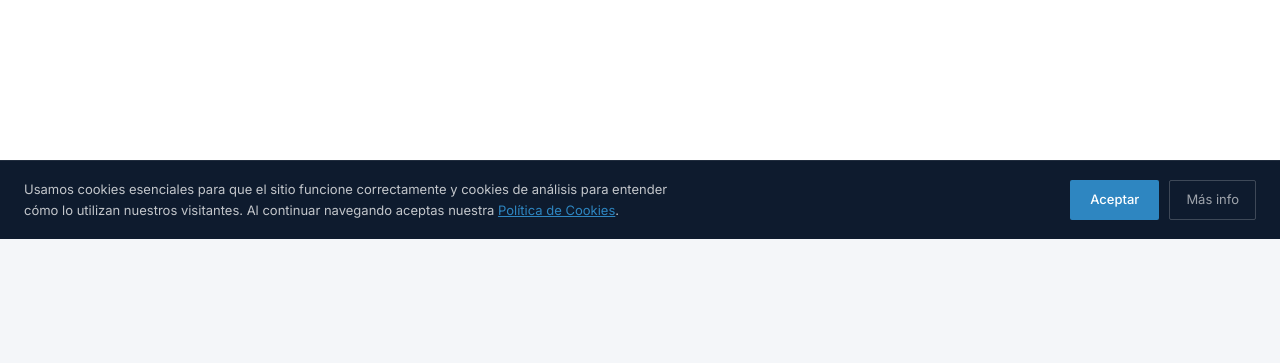
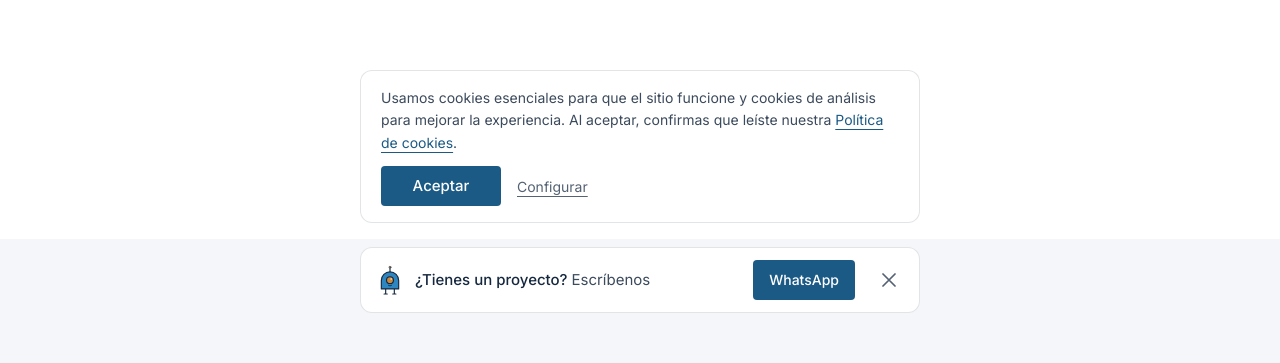
Before and after one commit to johernandezvaz/bitalogics, a Next.js app: page / in a window 1280 px wide. Shown: the part 561-924 px from the top of the page. Built offline with nearby package versions, Linux system fonts and the light colour scheme; no server answers.

Commit message:
Fase 5: barra persistente de WhatsApp con Andy y banner de cookies al mismo estilo flotante

```diff
--- a/src/app/layout.tsx
+++ b/src/app/layout.tsx
@@ -1,7 +1,7 @@
 import type { Metadata, Viewport } from "next";
 import { Inter } from "next/font/google";
 import "./globals.css";
-import CookieBanner from "@/components/CookieBanner";
+import BottomBars from "@/components/BottomBars";
 import {
   SITE_URL,
   SITE_NAME,
@@ -68,7 +68,10 @@ export default function RootLayout({
       lang="es-MX"
       className={`${inter.variable} scroll-smooth`}
     >
-      <body className="bg-white text-body font-sans antialiased selection:bg-blue selection:text-white">
+      <body
+        className="bg-white text-body font-sans antialiased selection:bg-blue selection:text-white"
+        style={{ paddingBottom: "88px" }}
+      >
         <script
           type="application/ld+json"
           dangerouslySetInnerHTML={{
@@ -79,7 +82,7 @@ export default function RootLayout({
           }}
         />
         {children}
-        <CookieBanner />
+        <BottomBars />
       </body>
     </html>
   );
--- a/src/app/page.tsx
+++ b/src/app/page.tsx
@@ -16,10 +16,7 @@ export default function Home() {
     <div className="flex flex-col">
       <Nav />
       <main>
-
         <Hero />
-
-
         {extraSections.map((section) => (
           <ServiceSection key={section.id} data={section} />
         ))}
--- /dev/null
+++ b/src/components/BottomBars.tsx
@@ -0,0 +1,16 @@
+"use client";
+
+import { useState } from "react";
+import CookieBanner from "@/components/CookieBanner";
+import WhatsAppBar from "@/components/WhatsAppBar";
+
+export default function BottomBars() {
+  const [cookieVisible, setCookieVisible] = useState(false);
+
+  return (
+    <>
+      <CookieBanner onVisibilityChange={setCookieVisible} />
+      <WhatsAppBar cookieVisible={cookieVisible} />
+    </>
+  );
+}
--- a/src/components/CookieBanner.tsx
+++ b/src/components/CookieBanner.tsx
@@ -3,88 +3,114 @@
 import Link from "next/link";
 import { useEffect, useState } from "react";
 
-export default function CookieBanner() {
+interface CookieBannerProps {
+  onVisibilityChange?: (visible: boolean) => void;
+}
+
+export default function CookieBanner({
+  onVisibilityChange,
+}: CookieBannerProps) {
   const [visible, setVisible] = useState(false);
 
   useEffect(() => {
     const accepted = localStorage.getItem("bl_cookies_accepted");
-    if (!accepted) setVisible(true);
-  }, []);
+    const isVisible = !accepted;
+    setVisible(isVisible);
+    onVisibilityChange?.(isVisible);
+  }, [onVisibilityChange]);
 
   const accept = () => {
     localStorage.setItem("bl_cookies_accepted", "1");
     setVisible(false);
+    onVisibilityChange?.(false);
   };
-
-  if (!visible) return null;
 
   return (
     <div
       role="dialog"
       aria-label="Aviso de cookies"
+      aria-modal="false"
       style={{
         position: "fixed",
-        bottom: 0,
-        left: 0,
-        right: 0,
-        zIndex: 2000,
-        background: "var(--color-deep)",
-        borderTop: "1px solid rgba(255,255,255,0.08)",
-        padding: "18px 24px",
+        bottom: "16px",
+        left: "50%",
+        transform: visible
+          ? "translateX(-50%) translateY(0)"
+          : "translateX(-50%) translateY(calc(100% + 24px))",
+        zIndex: 1100,
+        width: "calc(100% - 32px)",
+        maxWidth: "560px",
+        background: "var(--color-white)",
+        border: "1px solid var(--color-line)",
+        borderRadius: "12px",
+        padding: "16px 20px",
         display: "flex",
-        alignItems: "center",
-        justifyContent: "space-between",
-        gap: "16px",
-        flexWrap: "wrap",
+        flexDirection: "column",
+        gap: "12px",
+        transition: "transform 0.33s cubic-bezier(0.5, 0, 0, 0.75)",
       }}
     >
+
       <p
         style={{
           margin: 0,
-          fontSize: "13px",
-          color: "rgba(255,255,255,0.75)",
+          fontSize: "14px",
+          fontWeight: 400,
           lineHeight: 1.6,
-          fontFamily: "var(--font-inter), sans-serif",
-          maxWidth: "680px",
+          color: "var(--color-body)",
         }}
       >
-        Usamos cookies esenciales para que el sitio funcione correctamente y
-        cookies de análisis para entender cómo lo utilizan nuestros visitantes.
-        Al continuar navegando aceptas nuestra{" "}
+        Usamos cookies esenciales para que el sitio funcione y cookies de
+        análisis para mejorar la experiencia. Al aceptar, confirmas que leíste
+        nuestra{" "}
         <Link
           href="/legal/cookies"
           style={{
-            color: "var(--color-blue)",
+            color: "var(--color-blue-dark)",
             textDecoration: "underline",
+            textUnderlineOffset: "4px",
           }}
         >
-          Política de Cookies
+          Política de cookies
         </Link>
         .
       </p>
 
-      <div style={{ display: "flex", gap: "10px", flexShrink: 0 }}>
+      <div
+        style={{
+          display: "flex",
+          alignItems: "center",
+          gap: "16px",
+          flexWrap: "wrap",
+        }}
+      >
+
         <button
           onClick={accept}
           style={{
-            background: "var(--color-blue)",
-            color: "#fff",
+            display: "inline-flex",
+            alignItems: "center",
+            justifyContent: "center",
+            height: "40px",
+            minWidth: "120px",
+            padding: "0 20px",
+            borderRadius: "4px",
+            background: "var(--color-blue-dark)",
+            color: "#ffffff",
+            fontSize: "15px",
+            fontWeight: 500,
+            lineHeight: 1.2,
             border: "none",
-            borderRadius: "2px",
-            padding: "9px 20px",
-            fontSize: "13px",
-            fontWeight: 500,
-            fontFamily: "var(--font-inter), sans-serif",
             cursor: "pointer",
-            transition: "background 200ms",
+            transition: "background 0.33s cubic-bezier(0.5, 0, 0, 0.75)",
           }}
           onMouseEnter={(e) =>
-            ((e.currentTarget as HTMLButtonElement).style.background =
-              "var(--color-blue-dark)")
+          ((e.currentTarget as HTMLButtonElement).style.background =
+            "var(--color-ink)")
           }
           onMouseLeave={(e) =>
-            ((e.currentTarget as HTMLButtonElement).style.background =
-              "var(--color-blue)")
+          ((e.currentTarget as HTMLButtonElement).style.background =
+            "var(--color-blue-dark)")
           }
         >
           Aceptar
@@ -93,20 +119,23 @@ export default function CookieBanner() {
         <Link
           href="/legal/cookies"
           style={{
-            background: "transparent",
-            color: "rgba(255,255,255,0.6)",
-            border: "1px solid rgba(255,255,255,0.2)",
-            borderRadius: "2px",
-            padding: "9px 16px",
-            fontSize: "13px",
-            fontFamily: "var(--font-inter), sans-serif",
-            textDecoration: "none",
-            cursor: "pointer",
-            transition: "border-color 200ms, color 200ms",
-            display: "inline-block",
+            fontSize: "14px",
+            fontWeight: 400,
+            color: "var(--color-soft)",
+            textDecoration: "underline",
+            textUnderlineOffset: "4px",
+            transition: "color 0.33s",
           }}
+          onMouseEnter={(e) =>
+          ((e.currentTarget as HTMLAnchorElement).style.color =
+            "var(--color-ink)")
+          }
+          onMouseLeave={(e) =>
+          ((e.currentTarget as HTMLAnchorElement).style.color =
+            "var(--color-soft)")
+          }
         >
-          Más info
+          Configurar
         </Link>
       </div>
     </div>
--- /dev/null
+++ b/src/components/WhatsAppBar.tsx
@@ -0,0 +1,154 @@
+"use client";
+
+import { useState } from "react";
+import Image from "next/image";
+import { siteContent } from "@/lib/content";
+import { whatsappHref } from "@/lib/whatsapp";
+import { useElementVisible, useScrolledPast } from "@/hooks/useIntersection";
+
+interface WhatsAppBarProps {
+
+  cookieVisible?: boolean;
+}
+
+export default function WhatsAppBar({ cookieVisible = false }: WhatsAppBarProps) {
+  const [dismissed, setDismissed] = useState(false);
+
+  const pastHero = useScrolledPast(
+    typeof window !== "undefined" ? window.innerHeight * 0.9 : 700
+  );
+  const contactVisible = useElementVisible("#contacto", 0.15);
+
+  const shouldShow =
+    !dismissed && !cookieVisible && pastHero && !contactVisible;
+
+  return (
+    <div
+      role="complementary"
+      aria-label="Contacto rápido por WhatsApp"
+      style={{
+        position: "fixed",
+        bottom: "16px",
+        left: "50%",
+        transform: shouldShow
+          ? "translateX(-50%) translateY(0)"
+          : "translateX(-50%) translateY(calc(100% + 24px))",
+        zIndex: 1000,
+        width: "calc(100% - 32px)",
+        maxWidth: "560px",
+        background: "var(--color-white)",
+        border: "1px solid var(--color-line)",
+        borderRadius: "12px",
+        padding: "12px 16px",
+        display: "flex",
+        alignItems: "center",
+        gap: "12px",
+        transition: "transform 0.33s cubic-bezier(0.5, 0, 0, 0.75)",
+      }}
+    >
+      <Image
+        src="/brand/andy-base.svg"
+        alt=""
+        aria-hidden="true"
+        width={26}
+        height={32}
+        className="flex-shrink-0"
+      />
+
+      <p
+        style={{
+          margin: 0,
+          fontSize: "15px",
+          fontWeight: 500,
+          lineHeight: 1.3,
+          color: "var(--color-ink)",
+          flex: 1,
+          minWidth: 0,
+        }}
+      >
+        ¿Tienes un proyecto?{" "}
+        <span
+          style={{ fontWeight: 400, color: "var(--color-body)" }}
+        >
+          Escríbenos
+        </span>
+      </p>
+
+      <a
+        href={whatsappHref("Hola, quiero cotizar un proyecto con Bitalogics.")}
+        target="_blank"
+        rel="noopener noreferrer"
+        style={{
+          display: "inline-flex",
+          alignItems: "center",
+          justifyContent: "center",
+          height: "40px",
+          padding: "0 16px",
+          borderRadius: "4px",
+          background: "var(--color-blue-dark)",
+          color: "#ffffff",
+          fontSize: "14px",
+          fontWeight: 500,
+          lineHeight: 1.2,
+          textDecoration: "none",
+          whiteSpace: "nowrap",
+          flexShrink: 0,
+          transition: "background 0.33s cubic-bezier(0.5, 0, 0, 0.75)",
+        }}
+        onMouseEnter={(e) =>
+        ((e.currentTarget as HTMLAnchorElement).style.background =
+          "var(--color-ink)")
+        }
+        onMouseLeave={(e) =>
+        ((e.currentTarget as HTMLAnchorElement).style.background =
+          "var(--color-blue-dark)")
+        }
+      >
+        WhatsApp
+      </a>
+
+      <button
+        onClick={() => setDismissed(true)}
+        aria-label="Cerrar"
+        style={{
+          display: "flex",
+          alignItems: "center",
+          justifyContent: "center",
+          width: "44px",
+          height: "44px",
+          flexShrink: 0,
+          margin: "-8px -8px -8px 0",
+          background: "transparent",
+          border: "none",
+          borderRadius: "4px",
+          cursor: "pointer",
+          color: "var(--color-soft)",
+          transition: "color 0.33s",
+        }}
+        onMouseEnter={(e) =>
+        ((e.currentTarget as HTMLButtonElement).style.color =
+          "var(--color-ink)")
+        }
+        onMouseLeave={(e) =>
+        ((e.currentTarget as HTMLButtonElement).style.color =
+          "var(--color-soft)")
+        }
+      >
+        <svg
+          width="14"
+          height="14"
+          viewBox="0 0 14 14"
+          fill="none"
+          aria-hidden="true"
+        >
+          <path
+            d="M1 1l12 12M13 1L1 13"
+            stroke="currentColor"
+            strokeWidth="1.75"
+            strokeLinecap="round"
+          />
+        </svg>
+      </button>
+    </div>
+  );
+}
--- /dev/null
+++ b/src/hooks/useIntersection.ts
@@ -0,0 +1,43 @@
+"use client";
+
+import { useEffect, useRef, useState } from "react";
+
+export function useElementVisible(
+  selector: string,
+  threshold = 0.1
+): boolean {
+  const [visible, setVisible] = useState(false);
+
+  useEffect(() => {
+    const node = document.querySelector(selector);
+    if (!node) return;
+
+    if (!("IntersectionObserver" in window)) {
+      setVisible(true);
+      return;
+    }
+
+    const observer = new IntersectionObserver(
+      ([entry]) => setVisible(entry.isIntersecting),
+      { threshold }
+    );
+
+    observer.observe(node);
+    return () => observer.disconnect();
+  }, [selector, threshold]);
+
+  return visible;
+}
+
+export function useScrolledPast(offsetPx: number): boolean {
+  const [past, setPast] = useState(false);
+
+  useEffect(() => {
+    const check = () => setPast(window.scrollY > offsetPx);
+    check();
+    window.addEventListener("scroll", check, { passive: true });
+    return () => window.removeEventListener("scroll", check);
+  }, [offsetPx]);
+
+  return past;
+}
```
